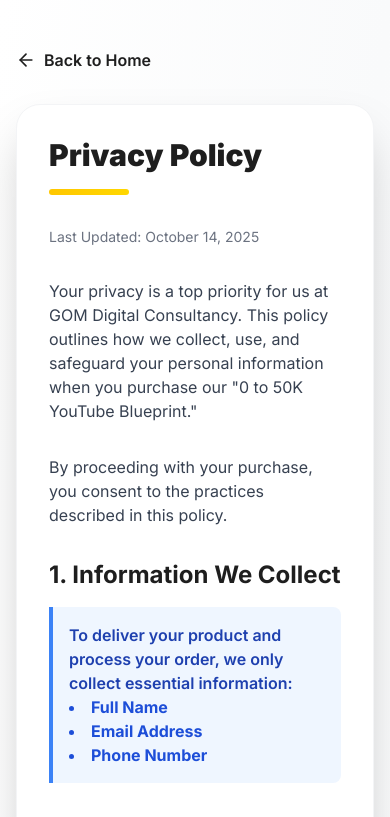
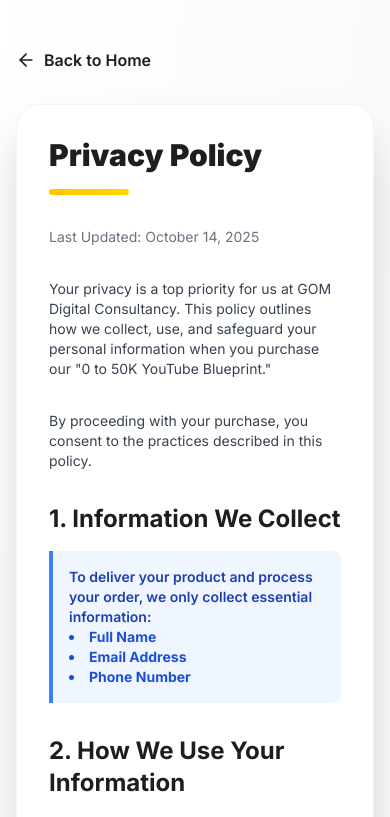
Before and after one commit to Aljo00/GDC_Assets_Selling_Platform, a React (Vite) app: page /privacy-policy in a window 390 px wide. Shown: the top 817 px of the page. Built offline with nearby package versions, Linux system fonts and the light colour scheme.

Commit message:
Again reduced the font size of mobile screen

```diff
--- a/src/pages/PrivacyPolicy.tsx
+++ b/src/pages/PrivacyPolicy.tsx
@@ -24,7 +24,7 @@ export default function PrivacyPolicy() {
           </h1>
           <div className="w-20 h-1.5 bg-gradient-to-r from-[#FFC700] to-[#FFD700] rounded-full mb-8"></div>
 
-          <div className="prose max-w-none space-y-8 text-gray-700">
+          <div className="prose max-w-none space-y-8 text-gray-700 text-sm md:text-base">
             <p className="text-sm text-gray-500">Last Updated: October 14, 2025</p>
 
             <p>Your privacy is a top priority for us at GOM Digital Consultancy. This policy outlines how we collect, use, and safeguard your personal information when you purchase our "0 to 50K YouTube Blueprint."</p>
--- a/src/pages/RefundPolicy.tsx
+++ b/src/pages/RefundPolicy.tsx
@@ -24,7 +24,7 @@ export default function RefundPolicy() {
           </h1>
           <div className="w-20 h-1.5 bg-gradient-to-r from-[#FFC700] to-[#FFD700] rounded-full mb-8"></div>
 
-          <div className="prose max-w-none space-y-8 text-gray-700">
+          <div className="prose max-w-none space-y-8 text-gray-700 text-sm md:text-base">
             <p className="text-sm text-gray-500">Last Updated: October 14, 2025</p>
 
             <p>Thank you for purchasing the "0 to 50K YouTube Blueprint." We are confident it provides the tools and strategies to help you succeed on your YouTube journey.</p>
--- a/src/pages/TermsConditions.tsx
+++ b/src/pages/TermsConditions.tsx
@@ -24,7 +24,7 @@ export default function TermsConditions() {
           </h1>
           <div className="w-20 h-1.5 bg-gradient-to-r from-[#FFC700] to-[#FFD700] rounded-full mb-8"></div>
 
-          <div className="prose max-w-none space-y-8 text-gray-700">
+          <div className="prose max-w-none space-y-8 text-gray-700 text-sm md:text-base">
             <p className="text-sm text-gray-500">Last Updated: October 14, 2025</p>
 
             <section>
```
